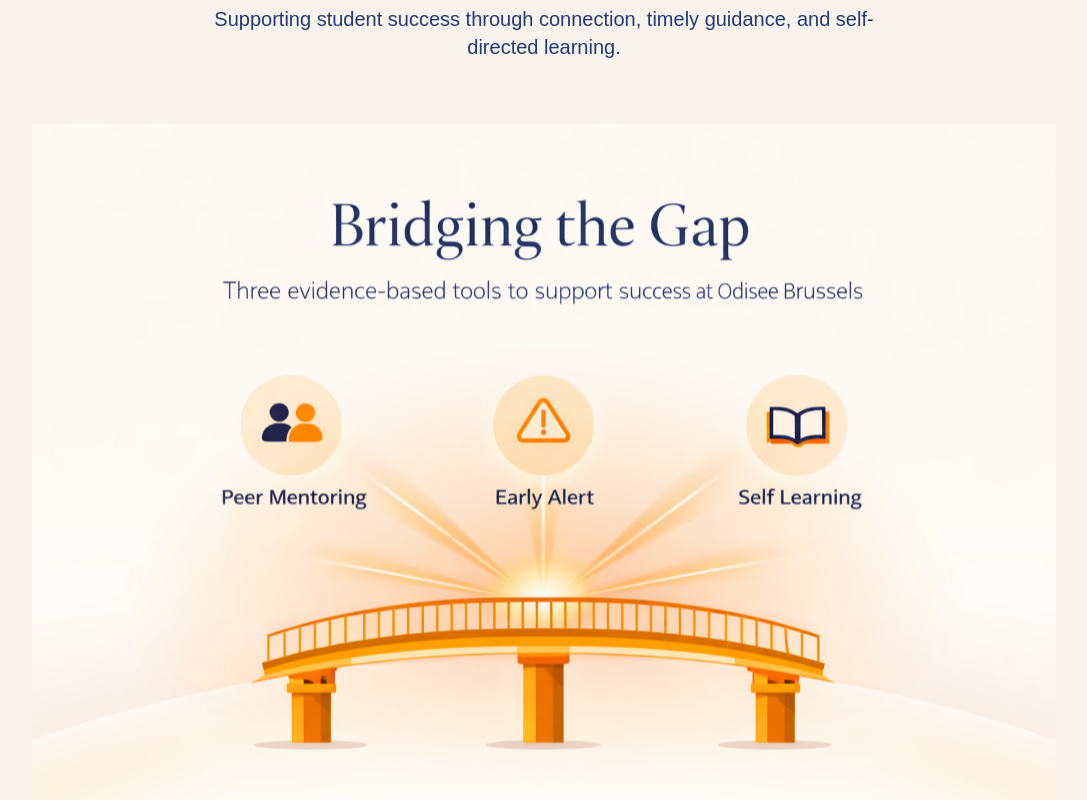
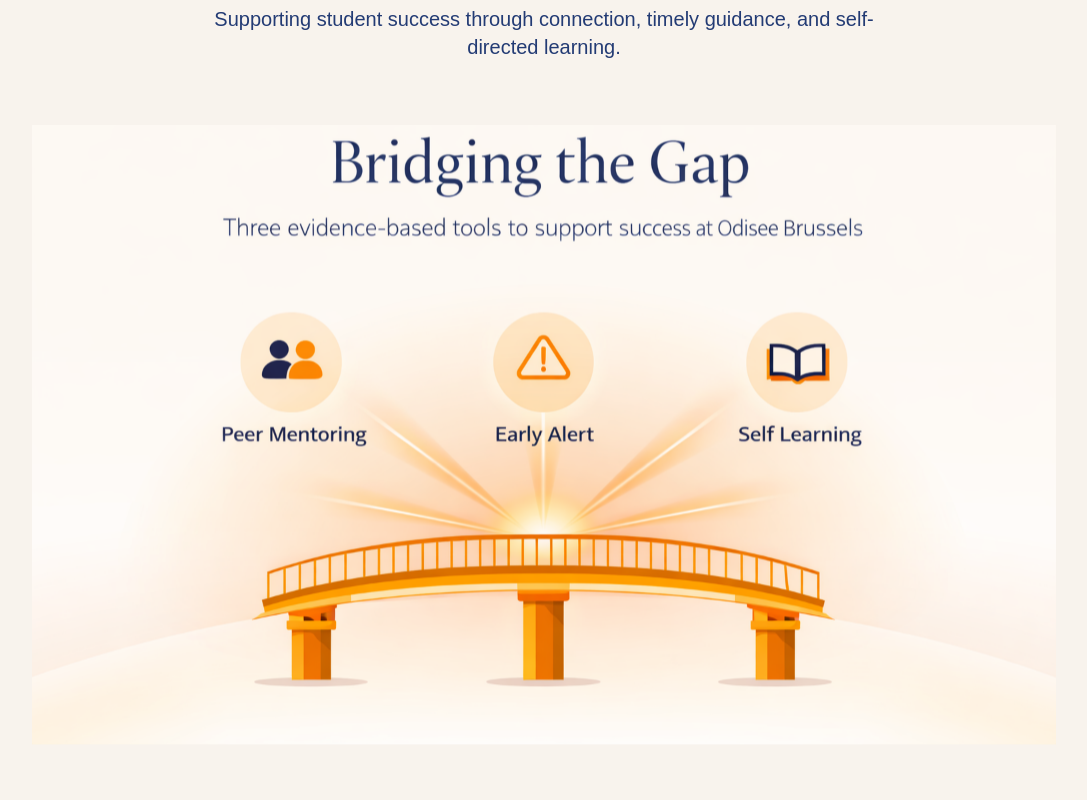
Before and after one commit to ChithraRaniJayaraman/odisee-student-progression, a React (Vite) app: page /#/ in a window 1280 px wide. Shown: the part 620-1420 px from the top of the page, without its empty margins (96-1183 px from the left). Built offline with nearby package versions, Linux system fonts and the light colour scheme.

Commit message:
Hide embedded title text inside hero image by cropping top

```diff
--- a/src/pages/Home.jsx
+++ b/src/pages/Home.jsx
@@ -31,12 +31,14 @@
           </p>
 
           <div className="mt-12 sm:mt-16 flex justify-center">
-            {/* Bridge Image - Wider and animated directly */}
-            <img
-              src={bridgeHero}
-              alt="Bridge illustration with three support pillars and student success tools"
-              className="animate-bridge-image block h-auto w-full max-w-6xl"
-            />
+            {/* Crop top text embedded inside the source image */}
+            <div className="w-full max-w-6xl overflow-hidden">
+              <img
+                src={bridgeHero}
+                alt="Bridge illustration with three support pillars and student success tools"
+                className="animate-bridge-image block h-[420px] w-full object-cover object-bottom sm:h-[520px] lg:h-[620px]"
+              />
+            </div>
           </div>
 
           {/* Call to Action Buttons */}
```
